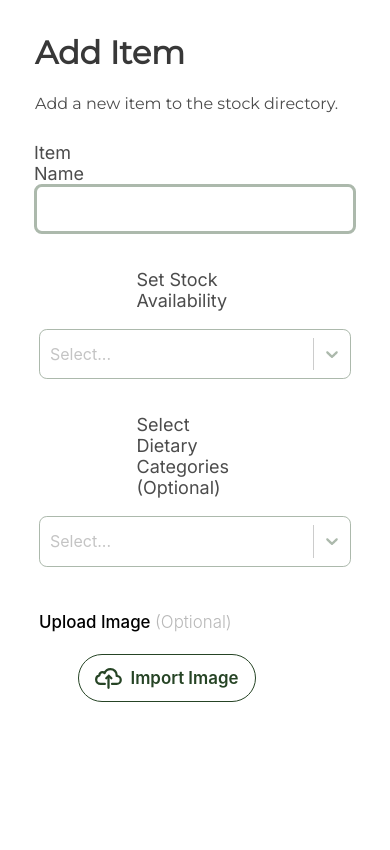
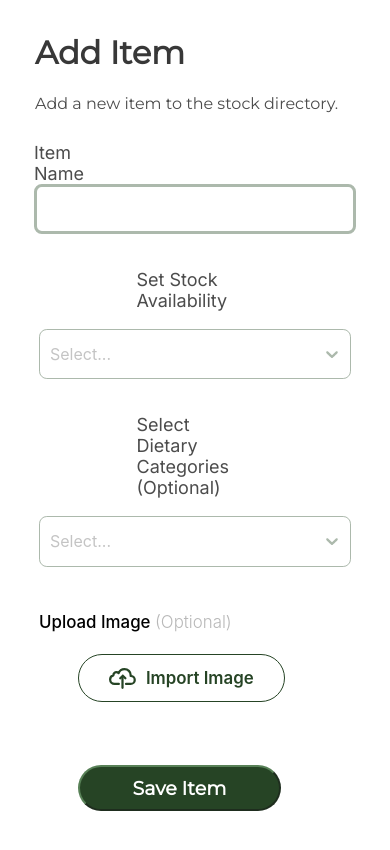
Before and after one commit to codebase-berkeley/berkeley-food-pantry, a React (Create React App) app in the folder client/: page / in a window 390 px wide. Shown: the top 850 px of the page. Built offline with nearby package versions, Linux system fonts and the light colour scheme.

Commit message:
working on media query

```diff
--- a/client/src/add_food.css
+++ b/client/src/add_food.css
@@ -255,9 +255,17 @@ label, input {
         flex-direction: column;
     }
     .import-image-button {
-        width: 90%;
+        width: 105%;
     }
     .upload-image-header {
         padding-bottom: 10%;
     }
+    .change-image-button {
+        width: 100%;
+    }
+    .save-item-button-container {
+        width: 52%;
+        margin-top: 10%;
+        margin-left: 20%;
+    }
 }
--- a/client/src/add_food.js
+++ b/client/src/add_food.js
@@ -33,7 +33,7 @@ const customStyles = {
         color: "#ACB9AC"
     }),
 
-    IndicatorSeparator: () => null,
+    indicatorSeparator: () => null,
 
     control: (provided, state) => ({
         height: '6vh',
```
